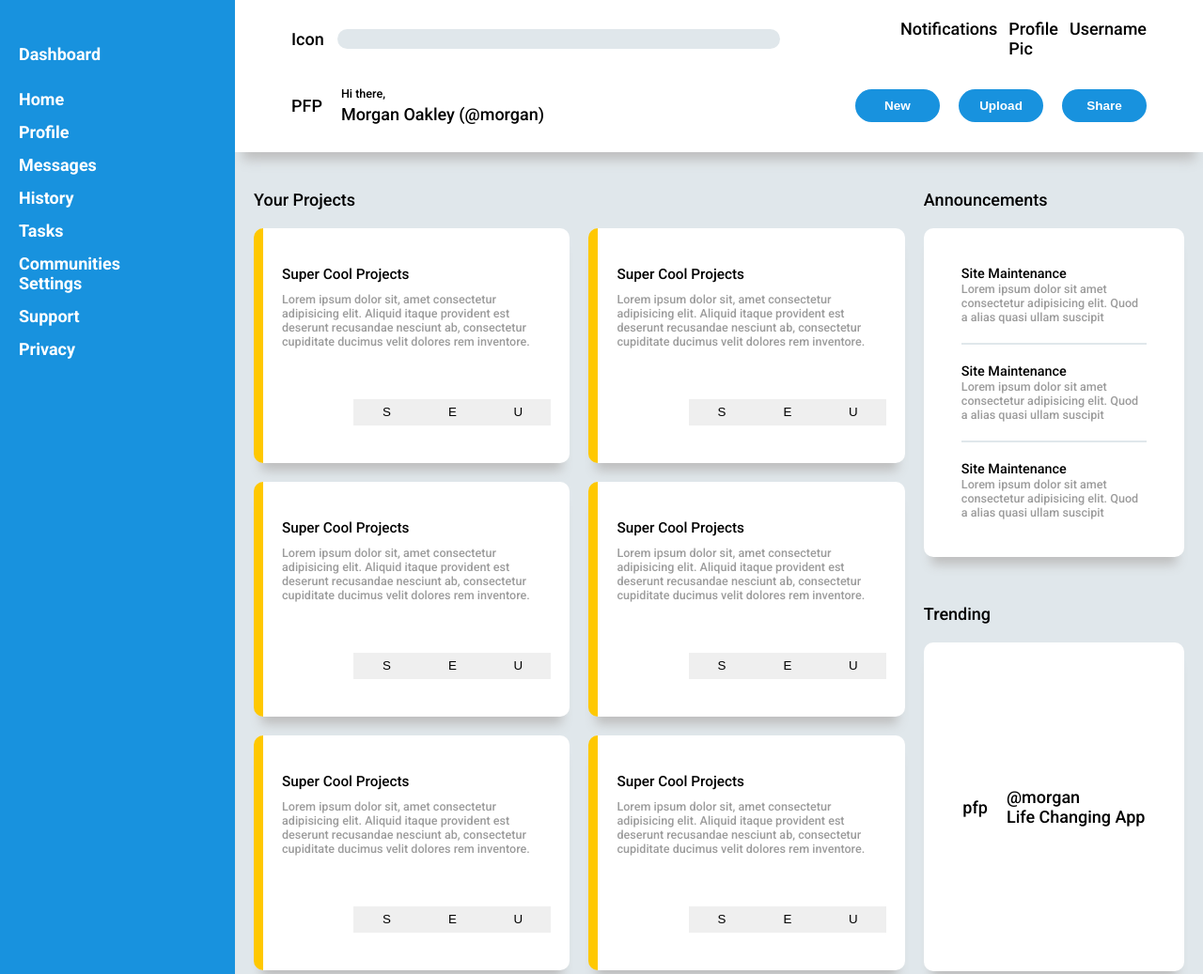
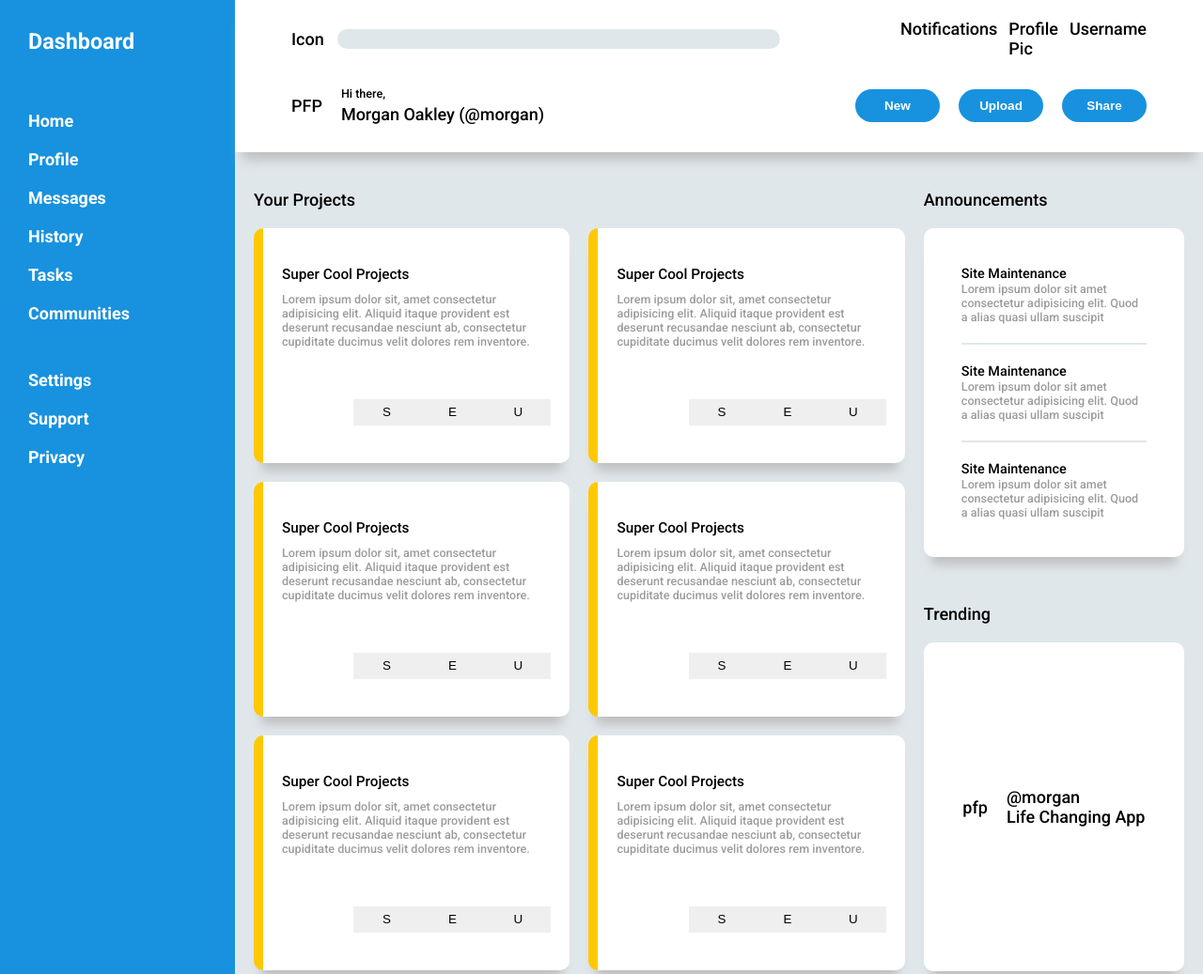
Before and after one commit to Braumski/odin-dashboard, a plain HTML site: page index.html in a window 1280 px wide. Shown: the top 1037 px of the page at 94% size. Drawn offline with Linux system fonts and the light colour scheme.

Commit message:
sidebar almost fixed

```diff
--- a/index.html
+++ b/index.html
@@ -17,8 +17,8 @@
   </head>
 
   <body>
-    <nav class="sidebar-nav">
-      <div class="sidebar-nav-container">
+    <div class="sidebar-nav-container">
+      <nav class="sidebar-nav">
         <div class="main-logo">Dashboard</div>
         <ul>
           <section class="sidebar-sec1">
@@ -36,8 +36,8 @@
             <li><a href="#">Privacy</a></li>
           </section>
         </ul>
-      </div>
-    </nav>
+      </nav>
+    </div>
 
     <main class="main-content">
       <section class="main-nav-user-actions">
--- a/styles.scss
+++ b/styles.scss
@@ -54,13 +54,15 @@ hr {
   border: none;
   border-top: 2px solid $gray-background;
 }
-.sidebar-nav {
+
+.sidebar-nav-container {
+  height: 100%;
+  background-color: $primary-color;
+  > .sidebar-nav {
     display: grid;
-  padding: 20px;
-  gap: 20px;
+    padding: 30px;
+    gap: 60px;
     color: $background-color;
-  background-color: $primary-color;
-  height: 100%;
     width: 250px;
     position: relative;
     z-index: 3;
@@ -70,16 +72,17 @@ hr {
     .main-logo {
       display: grid;
       align-items: center;
-    height: 75px;
+      font-size: 1.3rem;
     }
     > ul {
       display: grid;
-    gap: 60px;
+      gap: 50px;
     }
     .sidebar-sec1,
     .sidebar-sec2 {
       display: grid;
-    gap: 14px;
+      gap: 20px;
+    }
   }
 }
 
```
Also changed, not shown: styles.css, 1 other file. Lines whose indentation alone changed are shown as unchanged.
